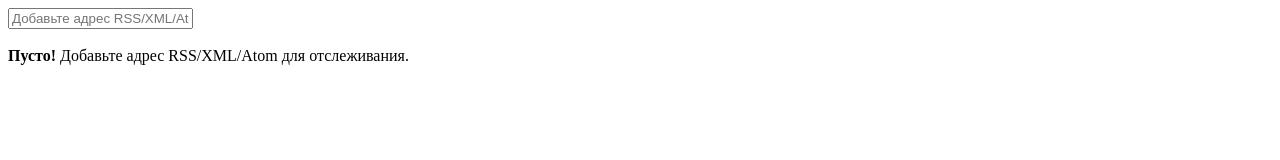
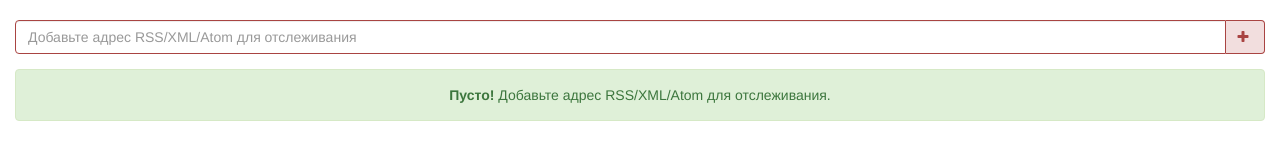
Before and after one commit to myapo100l/news_aggregator, a plain HTML site: page index.html in a window 1280 px wide. Drawn offline with Linux system fonts and the light colour scheme; the site is published under a folder, as on GitHub Pages, so addresses that start at the root find nothing.

Commit message:
Пути

```diff
--- a/assets/js/ngApp.js
+++ b/assets/js/ngApp.js
@@ -81,6 +81,6 @@ ngApp.directive('newsBlock', function($log,$http) {
             'edit': '&onEdit',
             'close': '&onClose'
         },
-        templateUrl: '/assets/js/tmpl/newsBlocks.html'
+        templateUrl: 'assets/js/tmpl/newsBlocks.html'
     };
 });
--- a/index.html
+++ b/index.html
@@ -3,10 +3,10 @@
 <head>
     <meta charset="UTF-8">
     <title>Новостной агрегатор</title>
-    <link rel="stylesheet" href="/assets/lib/components-font-awesome/css/font-awesome.min.css" />
-    <link rel="stylesheet" href="/assets/lib/bootstrap/dist/css/bootstrap.min.css" />
-    <link rel="stylesheet" href="/assets/css/custom.css" />
-    <script src="/assets/lib/angular/angular.min.js"></script>
+    <link rel="stylesheet" href="assets/lib/components-font-awesome/css/font-awesome.min.css" />
+    <link rel="stylesheet" href="assets/lib/bootstrap/dist/css/bootstrap.min.css" />
+    <link rel="stylesheet" href="assets/css/custom.css" />
+    <script src="assets/lib/angular/angular.min.js"></script>
 </head>
 <body ng-app="ngApp"  ng-controller="InputUrlCtrl">
 <div class="container-fluid">
@@ -31,6 +31,6 @@
         </div>
     </div>
 </div>
-<script src="/assets/js/ngApp.js"></script>
+<script src="assets/js/ngApp.js"></script>
 </body>
 </html>
```
